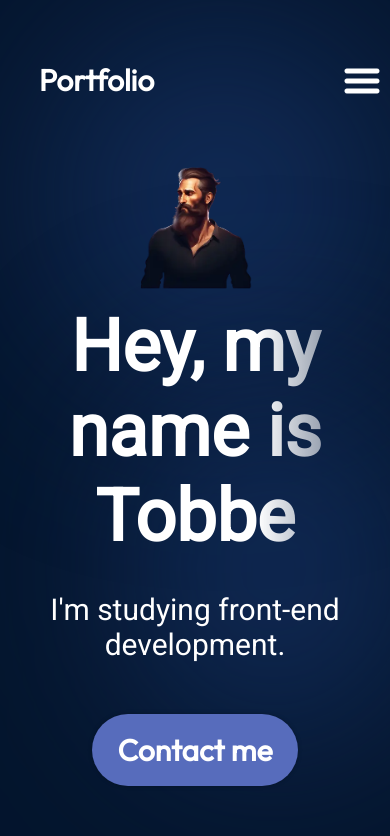
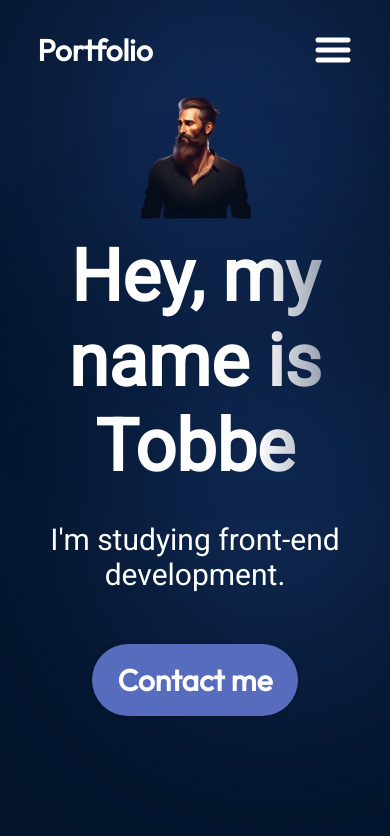
Before and after one commit to thallberg/my-portfolio, a React (Vite) app: page / in a window 390 px wide. Shown: the top 836 px of the page. Built offline with nearby package versions, Linux system fonts and the light colour scheme.

Commit message:
justerade navbar med mobilvt meny

```diff
--- a/src/components/About/About.module.css
+++ b/src/components/About/About.module.css
@@ -94,7 +94,7 @@
   font-size: 25px;
 }
 
-@media screen and (max-width: 830px) {
+@media screen and (max-width: 1024px) {
   .container {
     background-color: transparent;
     padding-left: 0;
--- a/src/components/Experience/Experience.module.css
+++ b/src/components/Experience/Experience.module.css
@@ -151,7 +151,7 @@
   }
 }
 
-@media screen and (max-width: 900px) {
+@media screen and (max-width: 1024px) {
   .content {
     flex-direction: column;
     align-items: center;
--- a/src/components/Hero/Hero.jsx
+++ b/src/components/Hero/Hero.jsx
@@ -4,7 +4,7 @@ import { getImageUrl } from "../../utils";
 
 const Hero = () => {
   return (
-    <section className={style.container}>
+    <section className={style.container} id="header">
       <div className={style.content}>
         <h1 className={style.title}>Hey, my name is Tobbe</h1>
         <p className={style.description}>I'm studying front-end development.</p>
--- a/src/components/Hero/Hero.module.css
+++ b/src/components/Hero/Hero.module.css
@@ -5,7 +5,7 @@
   display: flex;
   align-items: center;
   justify-content: space-between;
-  margin-top: 49px;
+  margin-top: 20%;
   z-index: 1;
   margin-left: 10%;
   margin-right: 10%;
--- a/src/components/Navbar/Navbar.jsx
+++ b/src/components/Navbar/Navbar.jsx
@@ -1,14 +1,34 @@
-import React, { useState } from "react";
+import React, { useState, useEffect } from "react";
 import styles from "./Navbar.module.css";
 
 import { getImageUrl } from "../../utils";
 
 const Navbar = () => {
   const [menuOpen, setMenuOpen] = useState(false);
+  const [scrolled, setScrolled] = useState(false);
+
+  // Add scroll event listener
+  useEffect(() => {
+    const handleScroll = () => {
+      // Check if page is scrolled
+      const isScrolled = window.scrollY > 20;
+      if (isScrolled !== scrolled) {
+        setScrolled(isScrolled);
+      }
+    };
+
+    // Add event listener
+    window.addEventListener("scroll", handleScroll);
+
+    // Remove event listener on cleanup
+    return () => {
+      window.removeEventListener("scroll", handleScroll);
+    };
+  }, [scrolled]);
 
   return (
-    <nav className={styles.navbar}>
-      <a className={styles.title} href="/">
+    <nav className={`${styles.navbar} ${scrolled ? styles.scrolled : ""}`}>
+      <a className={styles.title} href="#header">
         Portfolio
       </a>
 
--- a/src/components/Navbar/Navbar.module.css
+++ b/src/components/Navbar/Navbar.module.css
@@ -1,17 +1,27 @@
 @import "../../vars.css";
 
 .navbar {
-  position: relative;
+  position: fixed;
+  top: 0;
+  left: 0;
+  right: 0;
   display: flex;
   align-items: center;
   justify-content: space-between;
-  padding-top: 61px;
+  padding: 60px 20px;
   z-index: 2;
-  margin: 0 10%;
+  width: 100%;
+  box-sizing: border-box;
+  transition: all 0.3s ease;
 }
 
-.menuBtn {
-  display: none;
+/* Add scrolled class styles */
+.scrolled {
+  background-color: rgba(25, 55, 109, 0.9);
+  box-shadow: 0 4px 12px rgba(0, 0, 0, 0.1);
+  padding-top: 20px;
+  padding-bottom: 10px;
+  backdrop-filter: blur(5px);
 }
 
 .title {
@@ -19,17 +29,25 @@
   font-weight: 600;
   text-decoration: none;
   color: var(--color-text);
-  margin-right: 4%;
+  margin-left: 5%;
 }
 
 .menu {
   display: flex;
+  margin-right: 5%;
+}
+
+.menuBtn {
+  display: none;
+  cursor: pointer;
 }
 
 .menuItems {
   display: flex;
   gap: 47px;
   list-style-type: none;
+  padding: 0;
+  margin: 0;
 }
 
 .menuItems a {
@@ -74,6 +92,19 @@
 }
 
 @media screen and (max-width: 768px) {
+  .navbar {
+    padding-top: 30px;
+    padding-bottom: 15px;
+  }
+
+  .title {
+    margin-left: 5%;
+  }
+
+  .menu {
+    margin-right: 5%;
+  }
+
   .menuItems a::after {
     content: none;
   }
@@ -83,43 +114,56 @@
   }
 
   .navbar {
-    flex-direction: column;
-    align-items: flex-start;
+    flex-direction: row;
+  }
+
+  /* Adjust mobile scrolled styles if needed */
+  .scrolled {
+    padding-top: 20px;
+    padding-bottom: 20px;
   }
 
   .menu {
-    position: absolute;
+    position: relative;
     right: 0;
-    right: -10%;
-    flex-direction: column;
-    align-items: flex-end;
-    gap: 10px;
-    z-index: 3;
   }
 
   .menuBtn {
     display: block;
-    cursor: pointer;
+    z-index: 3;
+    position: relative;
+    left: auto;
   }
 
   .menuItems {
     display: none;
+    position: fixed;
     flex-direction: column;
     align-items: center;
     gap: 33px;
-    border-radius: 10px;
+    height: 90vh;
+    width: 100%;
+    top: 80px; /* Adjusted to match smaller navbar height when scrolled */
+    left: 0;
+    right: 0;
+    padding: 20px;
     background: rgb(25, 55, 109);
     background: linear-gradient(
       0deg,
-      rgba(25, 55, 109, 0.2) 0%,
+      rgba(25, 55, 109, 0.5) 0%,
       rgba(25, 55, 109, 1) 100%
     );
-    padding: 54px 43px;
     box-shadow: 0 0 4px 0 rgba(0, 0, 0, 0.25);
+    transform: translateX(100%);
+    transition: transform 0.3s ease;
+  }
+
+  .menuItems a {
+    font-size: 40px;
   }
 
   .menuOpen {
     display: flex;
-    z-index: 1;
+    transform: translateX(0);
   }
 }
```
